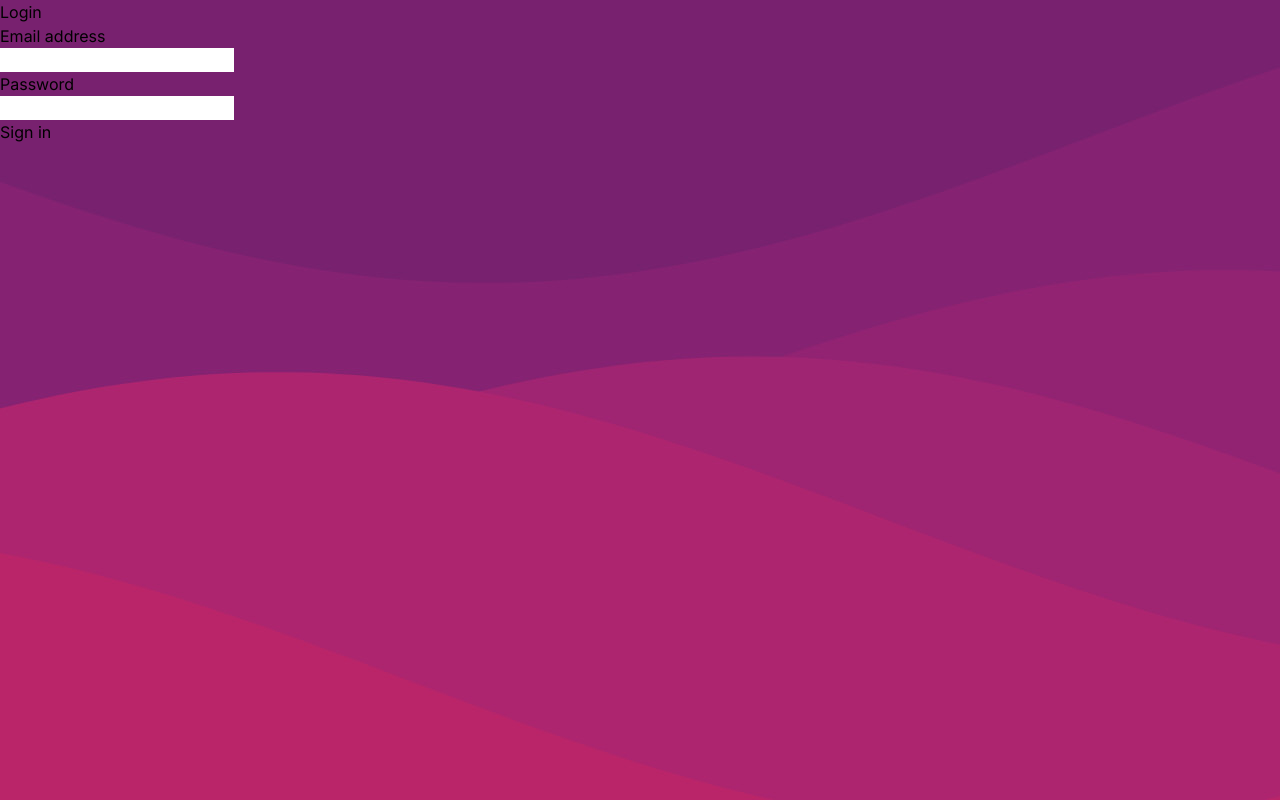
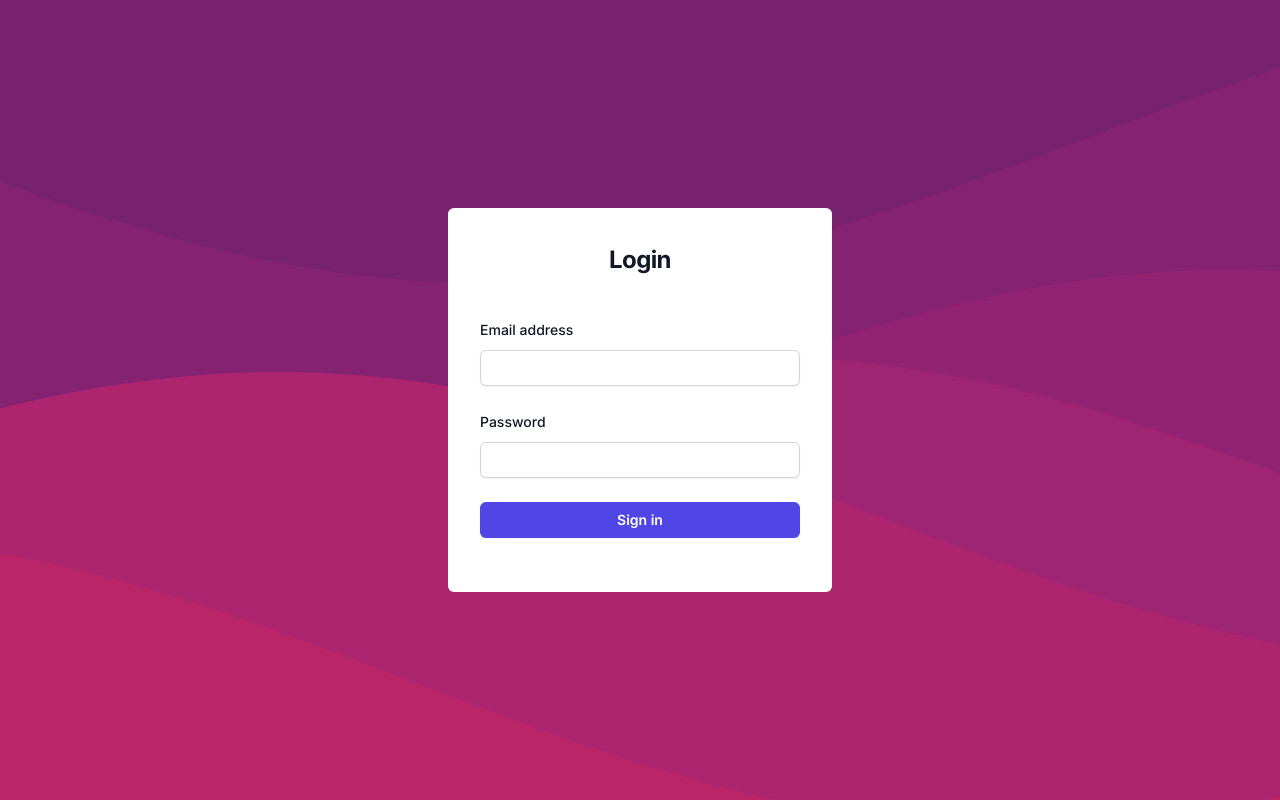
Before and after one commit to yogru/blog-fe-v2, a Next.js app: page /login in a window 1280 px wide. Built offline with nearby package versions, Linux system fonts and the light colour scheme.

Commit message:
<:debug> tailwind 버그 제거.

```diff
--- a/package.json
+++ b/package.json
@@ -14,6 +14,7 @@
     "component:headless": "cypress run --component"
   },
   "dependencies": {
+    "@tailwindcss/forms": "^0.5.3",
     "@toast-ui/editor": "^3.2.2",
     "@toast-ui/editor-plugin-code-syntax-highlight": "^3.1.0",
     "@toast-ui/editor-plugin-color-syntax": "^3.1.0",
--- a/src/app/globals.css
+++ b/src/app/globals.css
@@ -1,8 +1,6 @@
-
 @tailwind base;
 @tailwind components;
 @tailwind utilities;
-
 
 body {
     margin: 0;
--- a/src/app/layout.tsx
+++ b/src/app/layout.tsx
@@ -1,8 +1,8 @@
-import "./output.css";
-import { Inter } from 'next/font/google'
+import './output.css'
 
+import {Inter} from 'next/font/google'
 
-const inter = Inter({ subsets: ['latin'] })
+const inter = Inter({subsets: ['latin']})
 
 export const metadata = {
     title: 'Create Next App',
--- a/src/app/login/layout.tsx
+++ b/src/app/login/layout.tsx
@@ -1,4 +1,3 @@
-
 import React from "react";
 import styles from "@/styles/login.module.css"
 
--- a/src/app/login/page.tsx
+++ b/src/app/login/page.tsx
@@ -2,6 +2,7 @@
 
 import {SnackbarProvider} from "notistack";
 import LoginBox from "@/components/login/LoginBox";
+
 
 export default function LoginPage() {
     return (
--- a/src/app/output.css
+++ b/src/app/output.css
@@ -522,9 +522,233 @@ video {
   --tw-backdrop-sepia:  ;
 }
 
+.static {
+  position: static;
+}
+
+.m-auto {
+  margin: auto;
+}
+
+.mb-10 {
+  margin-bottom: 2.5rem;
+}
+
+.mb-4 {
+  margin-bottom: 1rem;
+}
+
+.mt-10 {
+  margin-top: 2.5rem;
+}
+
+.mt-2 {
+  margin-top: 0.5rem;
+}
+
+.mt-4 {
+  margin-top: 1rem;
+}
+
+.mt-5 {
+  margin-top: 1.25rem;
+}
+
+.block {
+  display: block;
+}
+
+.flex {
+  display: flex;
+}
+
+.table {
+  display: table;
+}
+
+.h-96 {
+  height: 24rem;
+}
+
+.min-h-full {
+  min-height: 100%;
+}
+
+.w-96 {
+  width: 24rem;
+}
+
+.w-full {
+  width: 100%;
+}
+
+.w-screen {
+  width: 100vw;
+}
+
+.flex-col {
+  flex-direction: column;
+}
+
+.items-center {
+  align-items: center;
+}
+
+.justify-center {
+  justify-content: center;
+}
+
+.justify-between {
+  justify-content: space-between;
+}
+
+.space-y-6 > :not([hidden]) ~ :not([hidden]) {
+  --tw-space-y-reverse: 0;
+  margin-top: calc(1.5rem * calc(1 - var(--tw-space-y-reverse)));
+  margin-bottom: calc(1.5rem * var(--tw-space-y-reverse));
+}
+
+.rounded-md {
+  border-radius: 0.375rem;
+}
+
+.border-0 {
+  border-width: 0px;
+}
+
 .bg-black {
   --tw-bg-opacity: 1;
   background-color: rgb(0 0 0 / var(--tw-bg-opacity));
+}
+
+.bg-indigo-600 {
+  --tw-bg-opacity: 1;
+  background-color: rgb(79 70 229 / var(--tw-bg-opacity));
+}
+
+.bg-white {
+  --tw-bg-opacity: 1;
+  background-color: rgb(255 255 255 / var(--tw-bg-opacity));
+}
+
+.px-3 {
+  padding-left: 0.75rem;
+  padding-right: 0.75rem;
+}
+
+.px-6 {
+  padding-left: 1.5rem;
+  padding-right: 1.5rem;
+}
+
+.py-1 {
+  padding-top: 0.25rem;
+  padding-bottom: 0.25rem;
+}
+
+.py-1\.5 {
+  padding-top: 0.375rem;
+  padding-bottom: 0.375rem;
+}
+
+.py-6 {
+  padding-top: 1.5rem;
+  padding-bottom: 1.5rem;
+}
+
+.pl-36 {
+  padding-left: 9rem;
+}
+
+.pr-36 {
+  padding-right: 9rem;
+}
+
+.pt-16 {
+  padding-top: 4rem;
+}
+
+.text-center {
+  text-align: center;
+}
+
+.text-2xl {
+  font-size: 1.5rem;
+  line-height: 2rem;
+}
+
+.text-sm {
+  font-size: 0.875rem;
+  line-height: 1.25rem;
+}
+
+.font-bold {
+  font-weight: 700;
+}
+
+.font-medium {
+  font-weight: 500;
+}
+
+.font-semibold {
+  font-weight: 600;
+}
+
+.italic {
+  font-style: italic;
+}
+
+.leading-6 {
+  line-height: 1.5rem;
+}
+
+.leading-9 {
+  line-height: 2.25rem;
+}
+
+.tracking-tight {
+  letter-spacing: -0.025em;
+}
+
+.text-gray-900 {
+  --tw-text-opacity: 1;
+  color: rgb(17 24 39 / var(--tw-text-opacity));
+}
+
+.text-indigo-600 {
+  --tw-text-opacity: 1;
+  color: rgb(79 70 229 / var(--tw-text-opacity));
+}
+
+.text-sky-400 {
+  --tw-text-opacity: 1;
+  color: rgb(56 189 248 / var(--tw-text-opacity));
+}
+
+.text-white {
+  --tw-text-opacity: 1;
+  color: rgb(255 255 255 / var(--tw-text-opacity));
+}
+
+.shadow-sm {
+  --tw-shadow: 0 1px 2px 0 rgb(0 0 0 / 0.05);
+  --tw-shadow-colored: 0 1px 2px 0 var(--tw-shadow-color);
+  box-shadow: var(--tw-ring-offset-shadow, 0 0 #0000), var(--tw-ring-shadow, 0 0 #0000), var(--tw-shadow);
+}
+
+.ring-1 {
+  --tw-ring-offset-shadow: var(--tw-ring-inset) 0 0 0 var(--tw-ring-offset-width) var(--tw-ring-offset-color);
+  --tw-ring-shadow: var(--tw-ring-inset) 0 0 0 calc(1px + var(--tw-ring-offset-width)) var(--tw-ring-color);
+  box-shadow: var(--tw-ring-offset-shadow), var(--tw-ring-shadow), var(--tw-shadow, 0 0 #0000);
+}
+
+.ring-inset {
+  --tw-ring-inset: inset;
+}
+
+.ring-gray-300 {
+  --tw-ring-opacity: 1;
+  --tw-ring-color: rgb(209 213 219 / var(--tw-ring-opacity));
 }
 
 body {
@@ -533,3 +757,85 @@ body {
   -webkit-font-smoothing: antialiased;
   -moz-osx-font-smoothing: grayscale;
 }
+
+.placeholder\:text-gray-400::-moz-placeholder {
+  --tw-text-opacity: 1;
+  color: rgb(156 163 175 / var(--tw-text-opacity));
+}
+
+.placeholder\:text-gray-400::placeholder {
+  --tw-text-opacity: 1;
+  color: rgb(156 163 175 / var(--tw-text-opacity));
+}
+
+.hover\:bg-indigo-500:hover {
+  --tw-bg-opacity: 1;
+  background-color: rgb(99 102 241 / var(--tw-bg-opacity));
+}
+
+.hover\:text-indigo-500:hover {
+  --tw-text-opacity: 1;
+  color: rgb(99 102 241 / var(--tw-text-opacity));
+}
+
+.focus\:ring-2:focus {
+  --tw-ring-offset-shadow: var(--tw-ring-inset) 0 0 0 var(--tw-ring-offset-width) var(--tw-ring-offset-color);
+  --tw-ring-shadow: var(--tw-ring-inset) 0 0 0 calc(2px + var(--tw-ring-offset-width)) var(--tw-ring-color);
+  box-shadow: var(--tw-ring-offset-shadow), var(--tw-ring-shadow), var(--tw-shadow, 0 0 #0000);
+}
+
+.focus\:ring-inset:focus {
+  --tw-ring-inset: inset;
+}
+
+.focus\:ring-indigo-600:focus {
+  --tw-ring-opacity: 1;
+  --tw-ring-color: rgb(79 70 229 / var(--tw-ring-opacity));
+}
+
+.focus-visible\:outline:focus-visible {
+  outline-style: solid;
+}
+
+.focus-visible\:outline-2:focus-visible {
+  outline-width: 2px;
+}
+
+.focus-visible\:outline-offset-2:focus-visible {
+  outline-offset: 2px;
+}
+
+.focus-visible\:outline-indigo-600:focus-visible {
+  outline-color: #4f46e5;
+}
+
+@media (min-width: 640px) {
+  .sm\:mx-auto {
+    margin-left: auto;
+    margin-right: auto;
+  }
+
+  .sm\:w-full {
+    width: 100%;
+  }
+
+  .sm\:max-w-sm {
+    max-width: 24rem;
+  }
+
+  .sm\:text-sm {
+    font-size: 0.875rem;
+    line-height: 1.25rem;
+  }
+
+  .sm\:leading-6 {
+    line-height: 1.5rem;
+  }
+}
+
+@media (min-width: 1024px) {
+  .lg\:px-8 {
+    padding-left: 2rem;
+    padding-right: 2rem;
+  }
+}
--- a/src/app/page.tsx
+++ b/src/app/page.tsx
@@ -4,7 +4,7 @@ export default function Home() {
   return (
     <main className={styles.main}>
       <div className={'bg-black'}>
-          111
+          dfsf
       </div>
     </main>
   )
--- a/src/components/toast/editor.tsx
+++ b/src/components/toast/editor.tsx
@@ -1,4 +1,4 @@
-"use client"
+'use client'
 
 import '@toast-ui/editor/dist/toastui-editor.css';
 import 'tui-color-picker/dist/tui-color-picker.css';
@@ -58,7 +58,7 @@ export default function ToastEditor(props: Props) {
                     usageStatistics={false}
                     toolbarItems={toolbarItems}
                     useCommandShortcut={true}
-                    plugins={[colorSyntax]}
+                    // plugins={[colorSyntax]}
                     hooks={{addImageBlobHook}}
                 />
             )}
--- a/tailwind.config.js
+++ b/tailwind.config.js
@@ -1,6 +1,6 @@
 /** @type {import('tailwindcss').Config} */
 module.exports = {
-    content: ["./src/pages/**/*.{js,ts,jsx,tsx}", "./src/app/**/*.{js,ts,jsx,tsx}"],
+    content: ["./src/**/*.{js,ts,jsx,tsx,mdx}"],
     theme: {
         extend: {},
     },
```
Also changed, not shown: src/components/post/writer.tsx (+4 -5 lines), 2 other files (tests, documents, lock files or other folders). Lines whose indentation alone changed are shown as unchanged.
